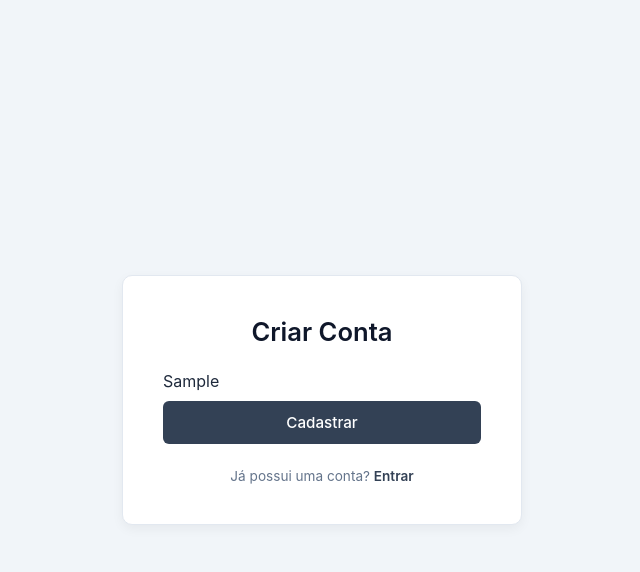
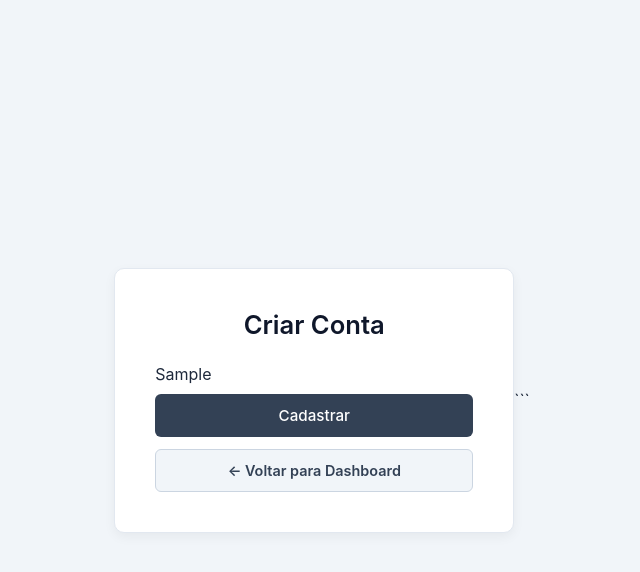
Before and after one commit to VitorLuizdaSilva/PI-IV, a Django app: template usuarios/templates/usuarios/cadastro.html in a window 1280 px wide. Shown: the top 572 px of the page, without its empty margins (318-958 px from the left). Run offline with Django 5.2, Linux system fonts and the light colour scheme; the template is opened without the code that fills it: most values are stand-ins (such as "Sample title", 1, 10 or a date in 2020).

Commit message:
validação cadastro

````diff
--- a/usuarios/templates/usuarios/cadastro.html
+++ b/usuarios/templates/usuarios/cadastro.html
@@ -4,6 +4,7 @@
     <meta charset="UTF-8">
     <meta name="viewport" content="width=device-width, initial-scale=1.0">
     <title>Cadastro - Produtividade Obra</title>
+
     <style>
         * {
             margin: 0;
@@ -13,7 +14,7 @@
         }
 
         body {
-            background-color: #f1f5f9; /* Cinza claro suave */
+            background-color: #f1f5f9;
             color: #1e293b;
             display: flex;
             justify-content: center;
@@ -39,7 +40,6 @@
             text-align: center;
         }
 
-        /* Estilização dos campos gerados pelo Django */
         form p {
             margin-bottom: 16px;
             display: flex;
@@ -86,7 +86,7 @@
         button[type="submit"] {
             width: 100%;
             padding: 12px;
-            background-color: #334155; /* Cinza chumbo elegante */
+            background-color: #334155;
             color: white;
             border: none;
             border-radius: 6px;
@@ -101,38 +101,47 @@
             background-color: #1e293b;
         }
 
-        .footer-link {
+        .voltar {
+            display: block;
+            width: 100%;
+            padding: 12px;
+            margin-top: 12px;
             text-align: center;
-            margin-top: 24px;
-            font-size: 0.85rem;
-            color: #64748b;
+            background-color: #f1f5f9;
+            color: #334155;
+            border: 1px solid #cbd5e1;
+            border-radius: 6px;
+            font-size: 0.9rem;
+            font-weight: 600;
+            text-decoration: none;
+            transition: background-color 0.2s;
         }
 
-        .footer-link a {
-            color: #334155;
-            text-decoration: none;
-            font-weight: 600;
+        .voltar:hover {
+            background-color: #e2e8f0;
         }
 
-        .footer-link a:hover {
-            text-decoration: underline;
-        }
     </style>
 </head>
+
 <body>
 
     <div class="card">
+
         <h1>Criar Conta</h1>
 
         <form method="POST" id="form-cadastro">
             {% csrf_token %}
+
             {{ formulario.as_p }}
+
             <button type="submit">Cadastrar</button>
         </form>
 
-        <div class="footer-link">
-            Já possui uma conta? <a href="{% url 'login' %}">Entrar</a>
-        </div>
+        <a href="{% url 'dashboard' %}" class="voltar">
+            ← Voltar para Dashboard
+        </a>
+
     </div>
 
     <script>
@@ -141,5 +150,7 @@
             if (primeiroInput) primeiroInput.focus();
         });
     </script>
+
 </body>
 </html>
+```
````
Also changed, not shown: projeto/settings.py (+5 -5 lines), usuarios/serializers.py (deleted, +0 -51 lines), usuarios/views.py (+23 -4 lines).
